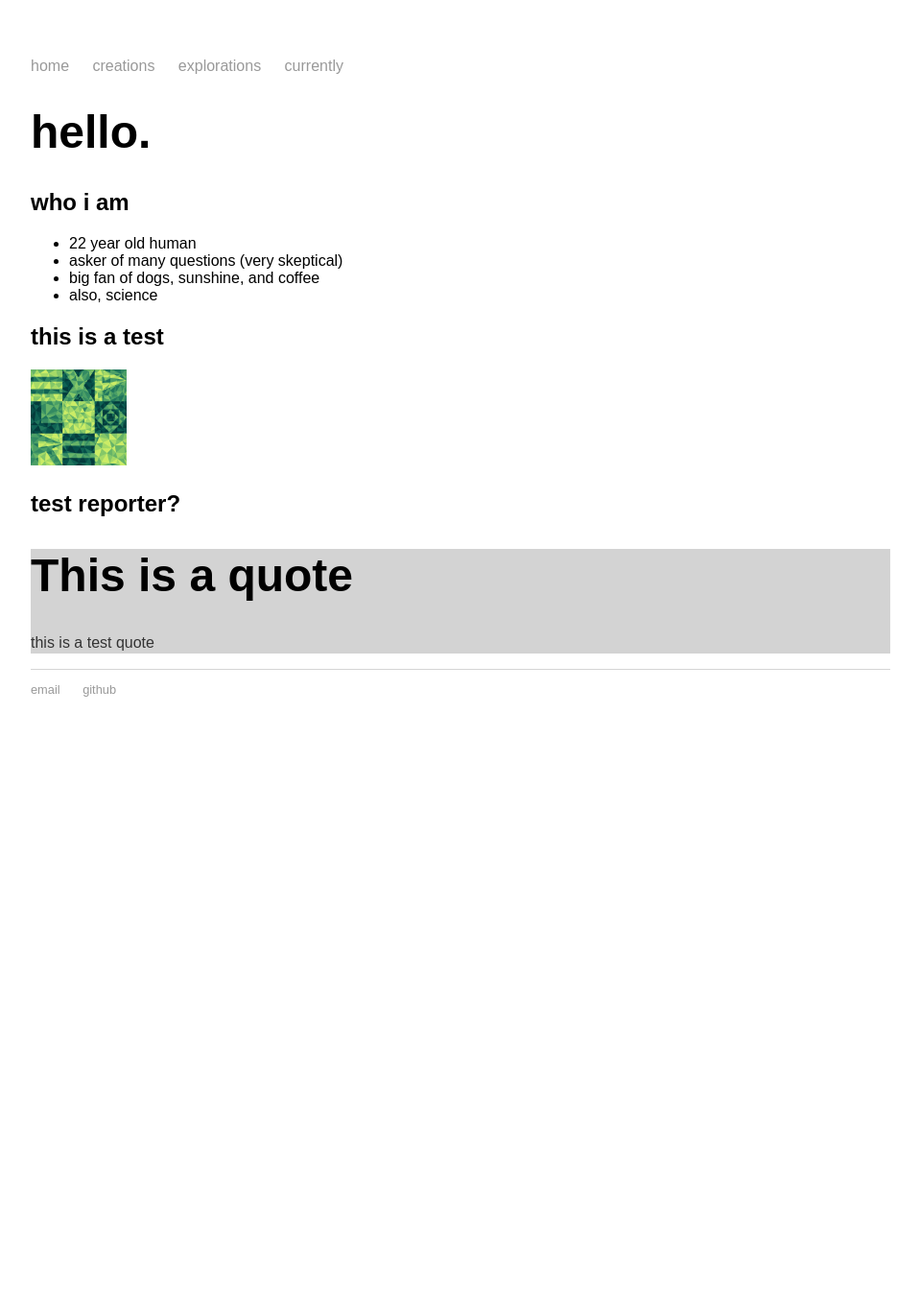
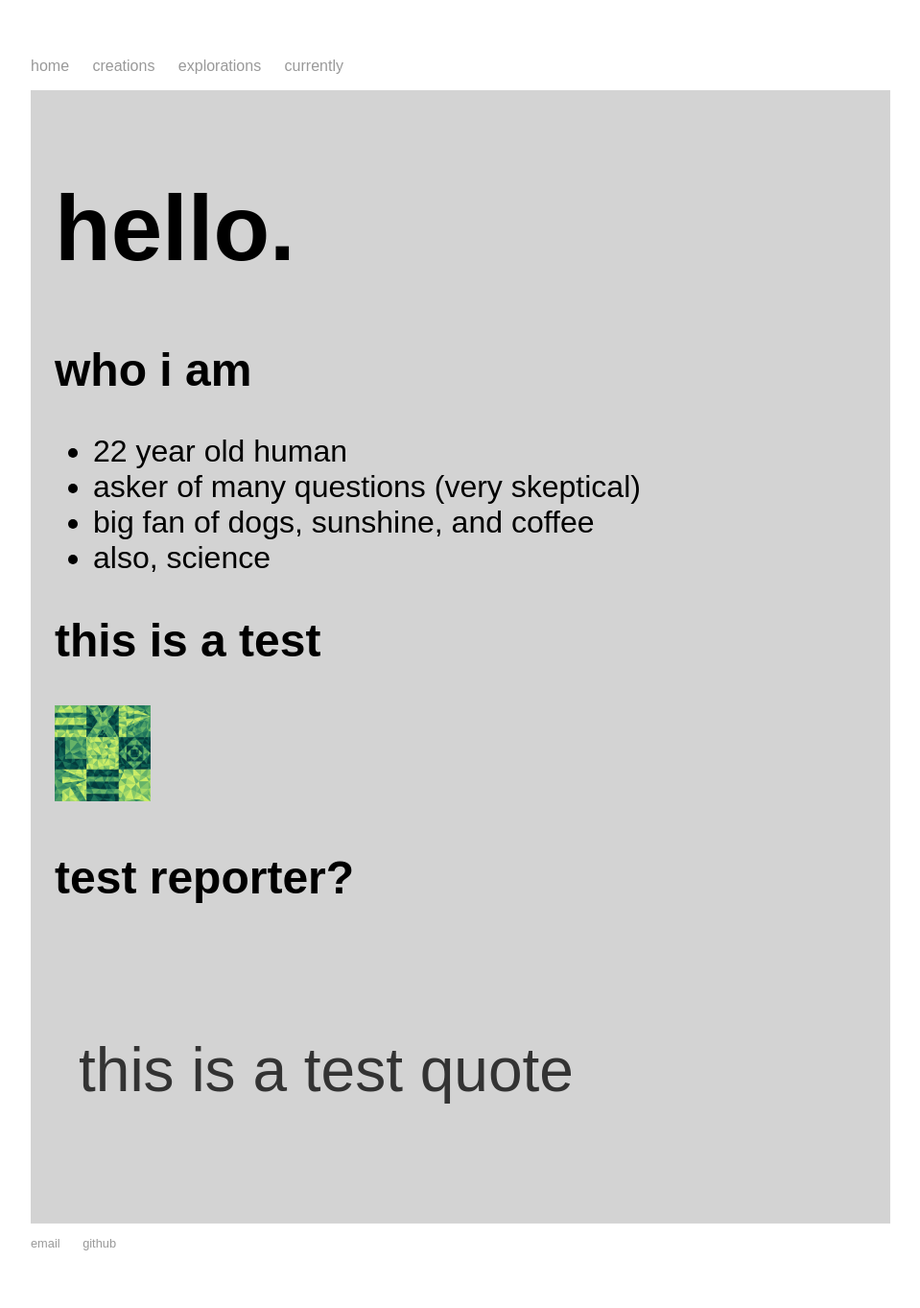
Before and after one commit to mayasheth/mayasheth.github.io, a Jekyll site: the page built from index.md, in a window 1280 px wide. Shown: the whole page at 96% size, without its empty margins (160-1119 px from the left). Built offline with Jekyll 4.4.1, drawn with Linux system fonts in a browser that asks for light colours; before the commit the page ends 900 px from its top, so only the background shows below that.

Commit message:
Update quote.html

```diff
--- a/_includes/quote.html
+++ b/_includes/quote.html
@@ -1,5 +1,14 @@
-<div style="background-color:lightgray">
+<head>
+<style>
+div {
+  background-color: lightgray;
+  font-size: 2em;
+  padding: 25px;
+}
+</style>
+</head>
 
-<h1> This is a quote </h1>
+<div>
 <p>{{ include.words }}</p>
+<p>{{ include.source }}</p>
 </div>
```
